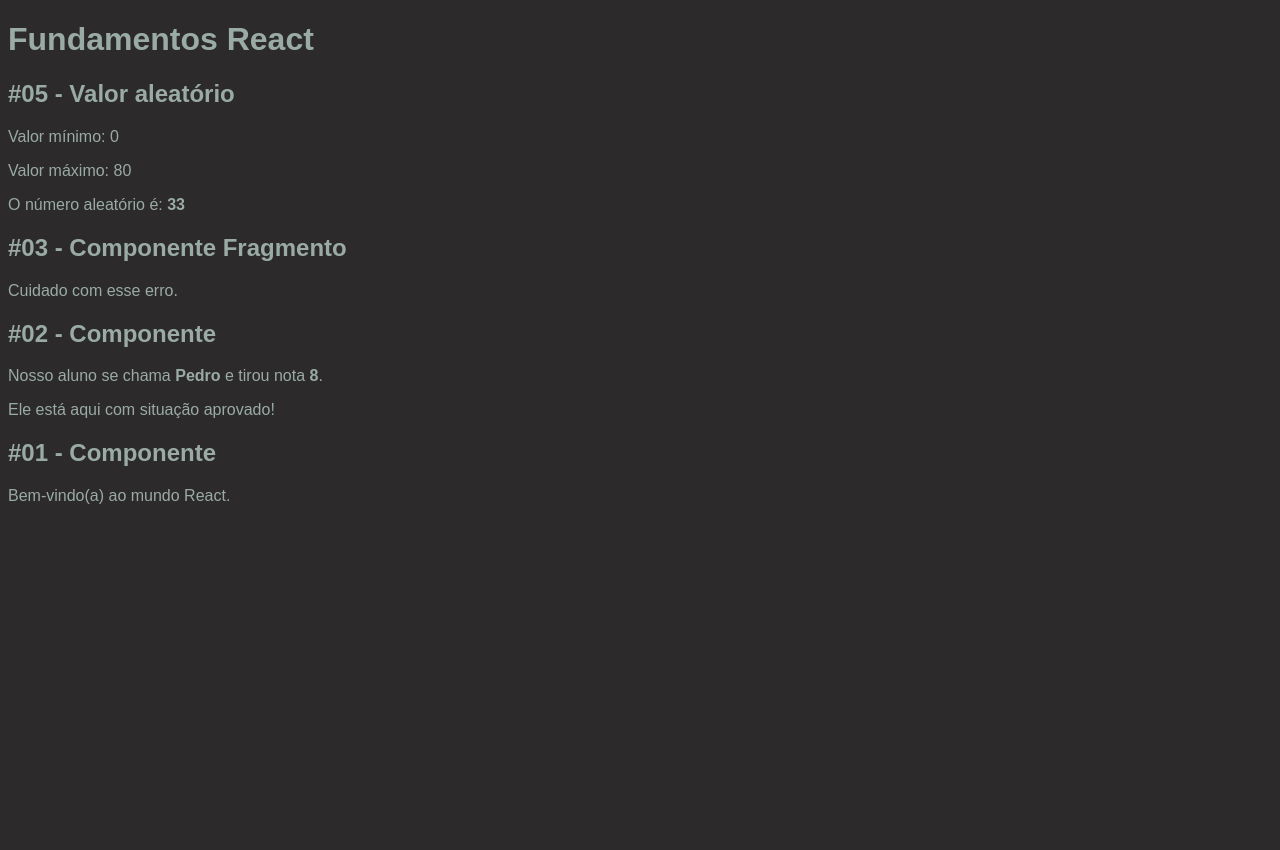
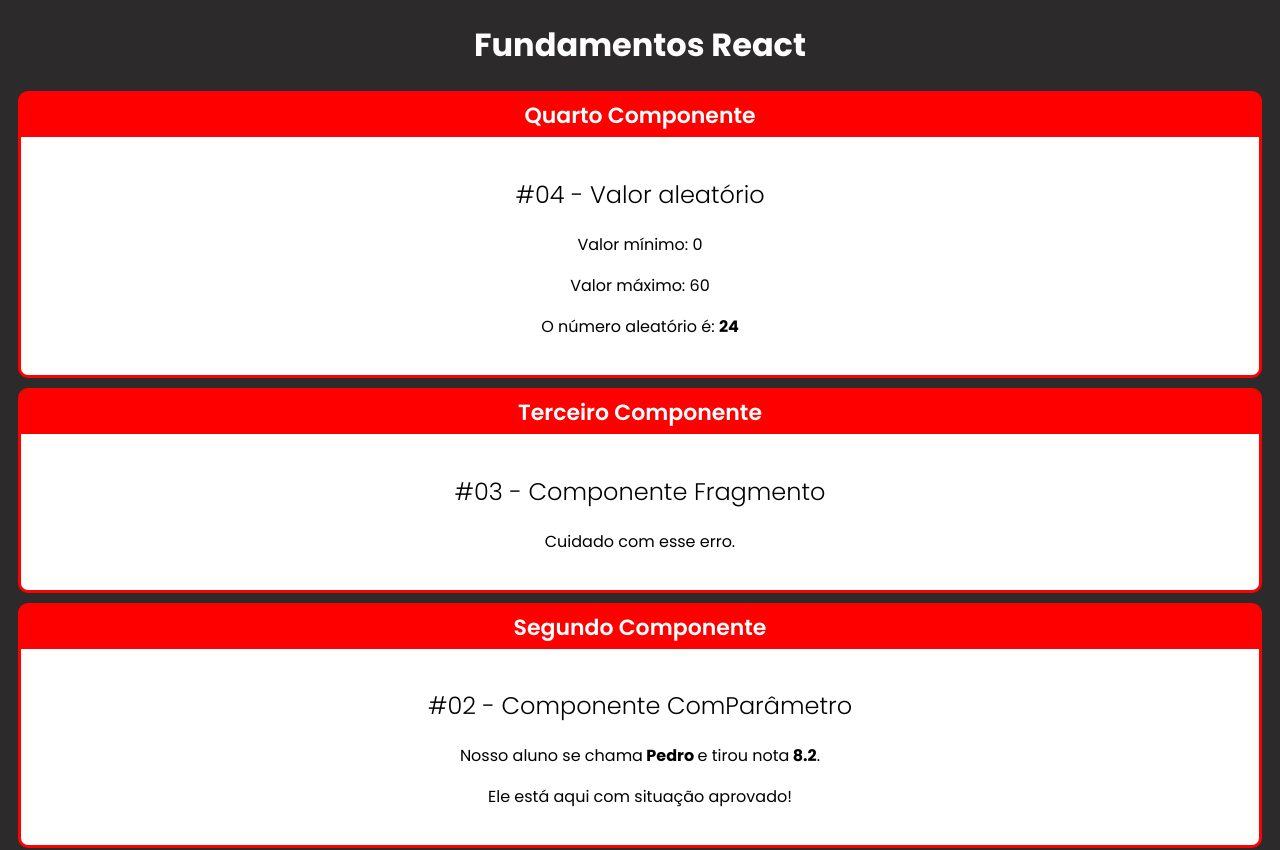
Before and after one commit to barbaracalderon/fundamentos-react, a React (Create React App) app: page / in a window 1280 px wide. Shown: the top 850 px of the page. Before the commit the page ends 800 px from the top, so only its background shows below. Built offline with nearby package versions, Linux system fonts and the light colour scheme.

Commit message:
Created the cards

```diff
--- a/src/App.jsx
+++ b/src/App.jsx
@@ -3,38 +3,27 @@
 import ComParametro from "./components/basicos/ComParametro";
 import Fragmento from "./components/basicos/Fragmento";
 import Aleatorio from "./components/basicos/Aleatorio";
+import Card from "./components/layout/Card";
 
-export default () => (
+export default () =>
     <div id="app">
         <h1>Fundamentos React</h1>
+        <Card titulo="Quarto Componente">
             <Aleatorio
-        valorMax={80}
                 valorMin={0}
+                valorMax={60}
             />
-    <Fragmento />
+        </Card>
+        <Card titulo="Terceiro Componente">
+            <Fragmento/>
+        </Card>
+        <Card titulo="Segundo Componente">
             <ComParametro
-      tituloComponente="#02 - Componente"
+            tituloComponente="#02 - Componente ComParâmetro"
             nomeAluno="Pedro"
-      notaAluno={8}
-    />
+            notaAluno={8.2} />
+        </Card>
+        <Card titulo="Primeiro Componente">
             <Primeiro />
+        </Card>
     </div>
-);
-
-/*
-ALTERNATIVA:
-export default function App(props) {
-    return (
-        <div id="app">
-            <h1>Fundamentos React</h1>
-            <Fragmento />
-            <ComParametro
-                tituloComponente="#02 - Componente"
-                nomeAluno="Pedro"
-                notaAluno={8} />
-            <Primeiro />
-
-        </div>
-    )
-}
-*/
--- a/src/components/basicos/Aleatorio.jsx
+++ b/src/components/basicos/Aleatorio.jsx
@@ -6,12 +6,12 @@
     const valorAleatorio = Math.floor(Math.random() * (valorMax - valorMin + 1)) + valorMin;
 
     return (
-    <>
-      <h2>#05 - Valor aleatório</h2>
+    <div>
+      <h2>#04 - Valor aleatório</h2>
       <p>Valor mínimo: { valorMin }</p>
       <p>Valor máximo: { valorMax }</p>
       <p>O número aleatório é: <strong> { valorAleatorio } </strong></p>
-    </>
+    </div>
     );
 };
 
--- a/src/components/basicos/Fragmento.jsx
+++ b/src/components/basicos/Fragmento.jsx
@@ -2,9 +2,9 @@
 
 export default function Fragmento(props) {
   return (
-    <>
+    <div>
       <h2>#03 - Componente Fragmento</h2>
       <p>Cuidado com esse erro.</p>
-    </>
+    </div>
   );
 }
--- /dev/null
+++ b/src/components/layout/Card.css
@@ -0,0 +1,26 @@
+
+
+.Card {
+    background-color: red;
+    border-radius: 10px;
+    overflow: hidden;
+    border: 3px solid red;
+    margin: 10px;
+}
+
+.Card .Title {
+    background-color: red;
+    color: #fff;
+    padding: 5px 0px;
+    display: flex;
+    justify-content: center;
+    font-weight: 600;
+    font-size: 22px;
+}
+
+.Card .Content {
+    background-color: #fff;
+    color: #000;
+    padding: 20px;
+    text-align: center;
+}
--- /dev/null
+++ b/src/components/layout/Card.jsx
@@ -0,0 +1,15 @@
+import React from 'react'
+import "./Card.css"
+
+export default (props) => {
+    return (
+        <div className="Card">
+            <div className="Title">
+                { props.titulo }
+            </div>
+            <div className="Content">
+                { props.children }
+            </div>
+        </div>
+    )
+}
--- a/src/index.css
+++ b/src/index.css
@@ -1,6 +1,16 @@
+@import url('https://fonts.googleapis.com/css2?family=Poppins:ital,wght@0,300;0,400;0,500;0,600;0,700;1,300;1,400;1,500;1,600;1,700&display=swap');
+
 body {
     background-color: rgb(44, 42, 42);
-    color: rgb(154, 171, 165);
+    color: rgb(255, 255, 255);
     font-size: 1rem;
-    font-family: sans-serif;
+    font-family: 'Poppins', sans-serif;
 }
+
+h1 {
+    text-align: center;
+}
+
+h2, h3 {
+    font-weight: 200;
+}
```
Lines whose indentation alone changed are shown as unchanged.
